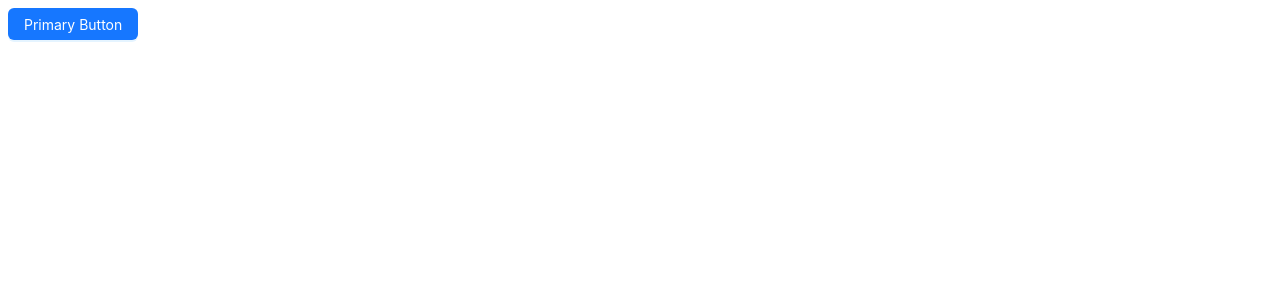
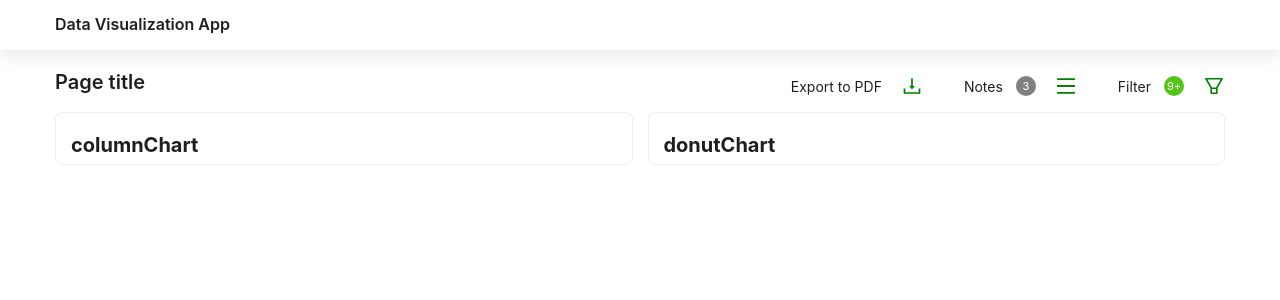
Before and after one commit to ivankomartin/data-visualization-app, a Next.js app: page / in a window 1280 px wide. Shown: the top 300 px of the page. Built offline with nearby package versions, Linux system fonts and the light colour scheme.

Commit message:
layout is ready

```diff
--- /dev/null
+++ b/src/components/card/Card.tsx
@@ -0,0 +1,31 @@
+import React from 'react';
+import { Typography } from 'antd';
+const { Title } = Typography;
+
+const styles = {
+    card: {
+        border: '1px solid #F0EFEF',
+        borderRadius: '7px',
+        padding: '20px 15px 7px'
+    },
+    cardTitle: {
+        fontSize: '20px',
+        fontWeight: 'bold',
+        margin: 0
+    }
+} as { [key: string]: React.CSSProperties };
+
+interface ICardProps {
+    title: string;
+    children?: React.ReactNode;
+}
+
+export const Card: React.FC<ICardProps> = (props) => {
+    const { title, children } = props;
+    return (
+        <div style={styles.card}>
+            <Title style={styles.cardTitle}>{title}</Title>
+            {children}
+        </div>
+    );
+};
--- /dev/null
+++ b/src/components/chart/ColumnChart.tsx
@@ -0,0 +1,8 @@
+import React from 'react';
+import { Card } from '../card/Card';
+
+export const ColumnChart: React.FC = () => {
+    return (
+        <Card title='columnChart' />
+    );
+};
--- /dev/null
+++ b/src/components/chart/DonutChart.tsx
@@ -0,0 +1,8 @@
+import React from 'react';
+import { Card } from '../card/Card';
+
+export const DonutChart: React.FC = () => {
+    return (
+        <Card title='donutChart' />
+    );
+};
--- /dev/null
+++ b/src/components/layout/common/button/ActionButtons.tsx
@@ -0,0 +1,59 @@
+// ActionButtons.tsx
+import { Space } from 'antd';
+import { DownloadOutlined, MenuOutlined, FilterOutlined } from '@ant-design/icons';
+import {Button} from './Button';
+
+const styles = {
+    card: {
+        border: '1px solid #F0EFEF',
+        borderRadius: '7px',
+        padding: '20px 15px 7px'
+    },
+    cardTitle: {
+        fontSize: '20px',
+        fontWeight: 'bold',
+        margin: 0
+    },
+    iconCustomStyle: {
+        marginLeft: '7px',
+        color: 'green',
+        fontSize: '20px'
+    },
+    spaceCustomStyle: {
+        display: 'flex',
+        justifyContent: 'flex-end',
+        gap: '40px',
+        flexWrap: 'wrap'
+    }
+} as { [key: string]: React.CSSProperties };
+
+export const ActionButtons: React.FC = () => {
+
+    const buttons = [
+        {
+            label: 'Export to PDF',
+            icon: <DownloadOutlined style={styles.iconCustomStyle} />,
+            color: '#52c41a',
+        },
+        {
+            label: 'Notes',
+            count: '3',
+            icon: <MenuOutlined style={styles.iconCustomStyle} />,
+            color: 'gray',
+        },
+        {
+            label: 'Filter',
+            count: '9+',
+            icon: <FilterOutlined style={styles.iconCustomStyle} />,
+            color: '#52c41a',
+        },
+    ];
+
+    return (
+        <Space style={styles.spaceCustomStyle} size={[30, 0]}>
+            {buttons.map((button, index) => (
+                <Button key={index} {...button} />
+            ))}
+        </Space>
+    );
+};
--- /dev/null
+++ b/src/components/layout/common/button/Button.tsx
@@ -0,0 +1,43 @@
+import React, { ReactNode } from 'react';
+import { Button as AntdButton, Badge } from 'antd';
+
+const styles = {
+    actionButton: {
+        display: 'flex',
+        alignItems: 'center',
+        background: 'none',
+        padding: 0,
+    },
+    actionButtonText: {
+        marginRight: '5px',
+    },
+    badge: {
+        marginRight: '5px',
+        fontSize: 11,
+        width: 20,
+        height: 20,
+        display: 'flex',
+        justifyContent: 'center',
+        alignItems: 'center',
+    }
+} as { [key: string]: React.CSSProperties };
+
+interface ButtonProps {
+    label: string;
+    icon: ReactNode;
+    color: string;
+    count?: string | number;
+}
+
+export const Button: React.FC<ButtonProps> = ({ label, count, icon, color }) => (
+    <AntdButton type="text" style={styles.actionButton}>
+        <span style={styles.actionButtonText}>{label}</span>
+        {count && (
+            <Badge
+                count={count}
+                style={{ ...styles.badge, backgroundColor: color }}
+            />
+        )}
+        {icon}
+    </AntdButton>
+);
--- /dev/null
+++ b/src/components/layout/header/Header.tsx
@@ -0,0 +1,40 @@
+import React from 'react';
+import { Layout, Typography } from 'antd';
+const { Header: AntHeader } = Layout;
+const { Title } = Typography;
+
+const styles = {
+    header: {
+        width: '100%',
+        display: 'flex',
+        alignItems: 'center',
+        background: 'white',
+        boxShadow: '0px 5px 20px rgba(0,0,0,0.1)',
+        height: 'inherit',
+        minHeight: '50px',
+        padding: 0,
+        zIndex: 100
+    },
+    contentContainer: {
+        padding: '0 15px',
+        margin: '0 auto',
+        maxWidth: '1200px',
+        width: '100%',
+    },
+    appTitle: {
+        fontSize: '16px',
+        margin: 0,
+    }
+} as { [key: string]: React.CSSProperties };
+
+const Header: React.FC = () => {
+    return (
+        <AntHeader style={styles.header}>
+            <div style={styles.contentContainer}>
+                <Title style={styles.appTitle}>Data Visualization App</Title>
+            </div>
+        </AntHeader>
+    );
+};
+
+export default Header;
--- /dev/null
+++ b/src/components/layout/layout/Layout.tsx
@@ -0,0 +1,19 @@
+import { FC, ReactNode } from "react";
+import Header from "../header/Header";
+import { Layout as LayoutAntd, Space } from 'antd';
+import Main from "../main/Main"
+
+interface LayoutProps {
+    children: ReactNode;
+}
+
+export const Layout: FC<LayoutProps> = ({ children }) => {
+    return (
+        <Space direction="vertical" style={{ width: '100%' }} size={[0, 48]}>
+            <LayoutAntd>
+                <Header />
+                <Main>{children}</Main>
+           </LayoutAntd>
+        </Space>
+    )
+}
--- /dev/null
+++ b/src/components/layout/main/Main.tsx
@@ -0,0 +1,11 @@
+import { FC, ReactNode } from 'react';
+
+interface MainProps {
+    children: ReactNode;
+}
+
+const Main: FC<MainProps> = ({ children }) => {
+    return <main>{children}</main>;
+};
+
+export default Main;
--- /dev/null
+++ b/src/components/page/homepage/Main.tsx
@@ -0,0 +1,49 @@
+import React from 'react';
+import { Col, Layout as antdLayout, Row, Typography } from 'antd';
+import { ActionButtons } from '@/components/layout/common/button/ActionButtons';
+import { ColumnChart } from '@/components/chart/ColumnChart';
+import { DonutChart } from '@/components/chart/DonutChart';
+import { Layout } from '@/components/layout/layout/Layout';
+
+const { Content } = antdLayout;
+const { Title } = Typography;
+
+const styles = {
+    contentContainer: {
+        padding: '0 15px',
+        margin: '0 auto',
+        maxWidth: '1200px',
+        width: '100%',
+    },
+    pageTitle: {
+        fontSize: '20px',
+        margin: '0 30px 0 0',
+    },
+} as { [key: string]: React.CSSProperties };
+
+const Main: React.FC = () => {
+    return (
+        <Layout>
+            <Content style={styles.contentContainer}>
+                <div style={{ marginTop: 20, marginBottom: 10 }}>
+                    <Row wrap={false}>
+                        <Col flex="none">
+                            <Title style={styles.pageTitle}>Page title</Title>
+                        </Col>
+                        <Col flex="auto"><ActionButtons /></Col>
+                    </Row>
+                </div>
+                <Row gutter={[15, 15]}>
+                    <Col xs={24} sm={12}>
+                        <ColumnChart />
+                    </Col>
+                    <Col xs={24} sm={12}>
+                        <DonutChart />
+                    </Col>
+                </Row>
+            </Content>
+        </Layout>
+    );
+};
+
+export default Main;
--- a/src/pages/_app.tsx
+++ b/src/pages/_app.tsx
@@ -1,5 +1,23 @@
 import type { AppProps } from 'next/app'
+import Head from 'next/head';
+import '../styles/global.css';
 
-export default function App({ Component, pageProps }: AppProps) {
-  return <Component {...pageProps} />
+export default function App ({ Component, pageProps }: AppProps) {
+  return (
+    <>
+      <Head>
+        <title>Data Visualization App</title>
+        <meta name="description" content="Generated by create next app" />
+        <meta name="viewport" content="width=device-width, initial-scale=1" />
+        <link rel="icon" href="/favicon.ico" />
+        <meta property="og:title" content="Data Visualization App" />
+        <meta property="og:description" content="This is a app for Data Visualization." />
+        <meta property="og:image" content="" />
+        <meta property="og:url" content="" />
+        <meta name="author" content="Martin Ivanko" />
+
+      </Head>
+      <Component {...pageProps} />
+    </>
+  )
 }
--- a/src/pages/index.tsx
+++ b/src/pages/index.tsx
@@ -1,18 +1,16 @@
-import Head from 'next/head'
-import { Button } from 'antd';
+import React from 'react';
+import Main from '@/components/page/homepage/Main';
+import Head from 'next/head';
 
-export default function Home() {
+const Home: React.FC = () => {
   return (
-    <>
+    <div>
       <Head>
-        <title>Create Next App</title>
-        <meta name="description" content="Generated by create next app" />
-        <meta name="viewport" content="width=device-width, initial-scale=1" />
-        <link rel="icon" href="/favicon.ico" />
+        <title>Homepage | Data Visualization App</title>
       </Head>
-      <main>
-        <Button type="primary">Primary Button</Button>
-      </main>
-    </>
-  )
-}
+      <Main />
+    </div>
+  );
+};
+
+export default Home;
--- /dev/null
+++ b/src/styles/global.css
@@ -0,0 +1,16 @@
+:root {
+    --color-primary: #073330;
+    --background-primary: #ffffff;
+}
+
+body {
+    margin: 0;
+    padding: 0;
+    font-family: Arial, sans-serif;
+    color: var(--color-primary);
+    background: var(--background-primary);
+}
+
+main {
+    background: var(--background-primary);
+}
```
